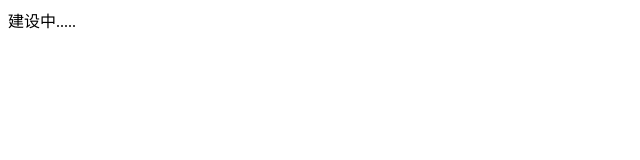
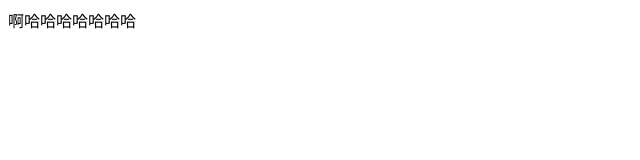
Before and after one commit to qiaoqiao8/qiao, a plain HTML site: page index.html in a window 1280 px wide. Shown: the whole page, without its empty margins (0-640 px from the left). Drawn offline with Linux system fonts and the light colour scheme.

Commit message:
index.html提交

```diff
--- a/index.html
+++ b/index.html
@@ -5,6 +5,6 @@
     <title>导航</title>
 </head>
 <body>
-<div>建设中.....</div>
+<div>啊哈哈哈哈哈哈哈</div>
 </body>
 </html>
```
